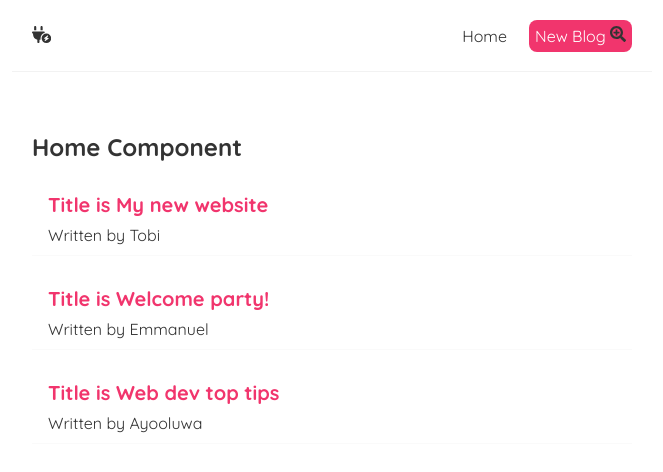
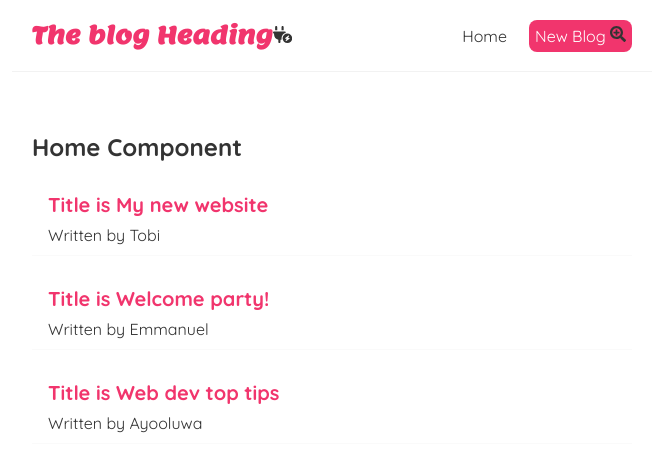
Before and after one commit to Bestbynature/blogger, a React (Create React App) app: page / in a window 1280 px wide. Shown: the top 472 px of the page, without its empty margins (308-971 px from the left). Built offline with nearby package versions, Linux system fonts and the light colour scheme; a web font is replaced by a local one.

Commit message:
Update the App dot js file

```diff
--- a/src/App.js
+++ b/src/App.js
@@ -2,11 +2,15 @@ import Navbar from './Navbar';
 import Home from './Home';
 
 function App() {
+
+  const heading = 'The blog Heading'
+  const heading2 = 'The second heading'
+
   return (
     <div className="App">
-      <Navbar />
+      <Navbar plastic={heading} short={heading2} />
       <div className="content">
-        <Home />
+        <Home title={heading} />
       </div>
     </div>
   );
```
